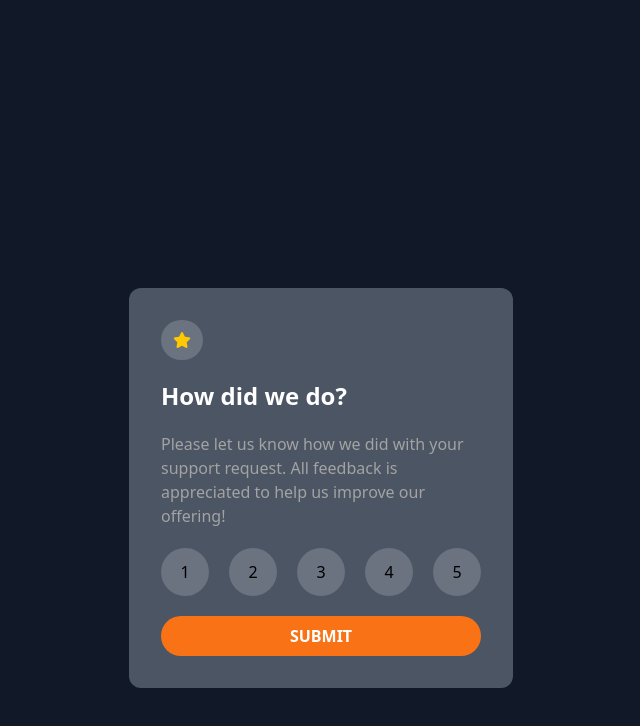
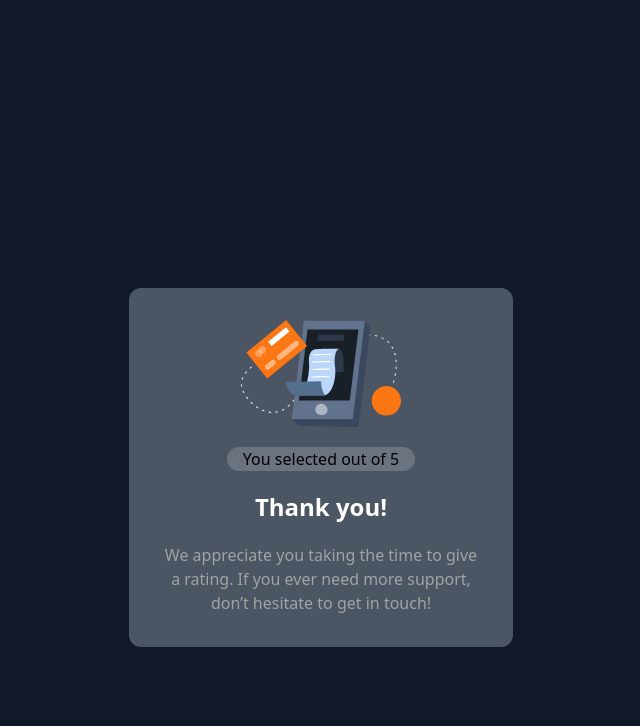
Before and after one commit to hunctasci/interactive-rating-component, a plain HTML site: page index.html in a window 1280 px wide. Both pictures are taken after a click on the button "SUBMIT". Shown: the whole page, without its empty margins (319-959 px from the left). Drawn offline with nearby package versions, Linux system fonts and the light colour scheme.

Commit message:
Added functionality

```diff
--- a/index.html
+++ b/index.html
@@ -34,7 +34,8 @@
   <body class="bg-gray-900 flex justify-center items-center">
     <!-- Rating state start -->
     <div
-      class="flex flex-col bg-gray-600 rounded-xl m-6 p-8 space-y-5 my-72 w-96"
+      id="rating-modal"
+      class="flex flex-col bg-gray-600 rounded-xl m-6 p-8 space-y-5 my-72 w-96 h-98"
     >
       <span class=""
         ><i
@@ -50,27 +51,33 @@
       <div class="flex justify-between">
         <button
           class="bg-gray-500 w-12 h-12 rounded-full hover:bg-orange-500 active:bg-neutral-100"
+          value="1"
         >
           1</button
         ><button
           class="bg-gray-500 w-12 h-12 rounded-full hover:bg-orange-500 active:bg-neutral-100"
+          value="2"
         >
           2</button
         ><button
           class="bg-gray-500 w-12 h-12 rounded-full hover:bg-orange-500 active:bg-neutral-100"
+          value="3"
         >
           3</button
         ><button
           class="bg-gray-500 w-12 h-12 rounded-full hover:bg-orange-500 active:bg-neutral-100"
+          value="4"
         >
           4</button
         ><button
           class="bg-gray-500 w-12 h-12 rounded-full hover:bg-orange-500 active:bg-neutral-100"
+          value="5"
         >
           5
         </button>
       </div>
       <button
+        id="submit-button"
         class="bg-orange-500 hover:bg-neutral-100 text-white hover:text-black font-bold py-2 px-4 rounded-full"
       >
         SUBMIT
@@ -80,12 +87,24 @@
     <!-- Rating state end -->
 
     <!-- Thank you state start -->
-
-    <!-- You selected -->
-    <!-- Add rating here -->
-    <!-- out of 5 Thank you! We appreciate you taking the time to give a rating. If
-    you ever need more support, don’t hesitate to get in touch! -->
-
+    <div
+      id="thank-you-modal"
+      class="flex justify-center hidden items-center flex-col bg-gray-600 rounded-xl m-6 p-8 space-y-5 my-72 w-96"
+      style=""
+    >
+      <img src="./images/illustration-thank-you.svg" alt="" class="w-40" />
+      <p class="bg-gray-500 rounded-full px-4">
+        You selected
+        <!-- Add rating here -->
+        <span id="score"></span>
+        out of 5
+      </p>
+      <h2 class="text-2xl text-white font-bold">Thank you!</h2>
+      <p class="text-center text-neutral-400">
+        We appreciate you taking the time to give a rating. If you ever need
+        more support, don’t hesitate to get in touch!
+      </p>
+    </div>
     <!-- Thank you state end -->
   </body>
 </html>
--- a/index.js
+++ b/index.js
@@ -0,0 +1,19 @@
+const ratings = document.querySelectorAll("button");
+const ratingDiv = document.querySelector("#rating-modal");
+const thankYouDiv = document.querySelector("#thank-you-modal");
+const submitButton = document.querySelector("#submit-button");
+const actualRating = document.getElementById("score");
+
+submitButton.addEventListener("click", () => {
+  ratingDiv.style.display = "none";
+  thankYouDiv.classList.remove("hidden");
+
+  ratings.forEach((rating) => {
+    rating.addEventListener("click", () => {
+      const score = rating.value;
+      const scoreNum = Number(score);
+
+      actualRating.innerText = scoreNum;
+    });
+  });
+});
```
